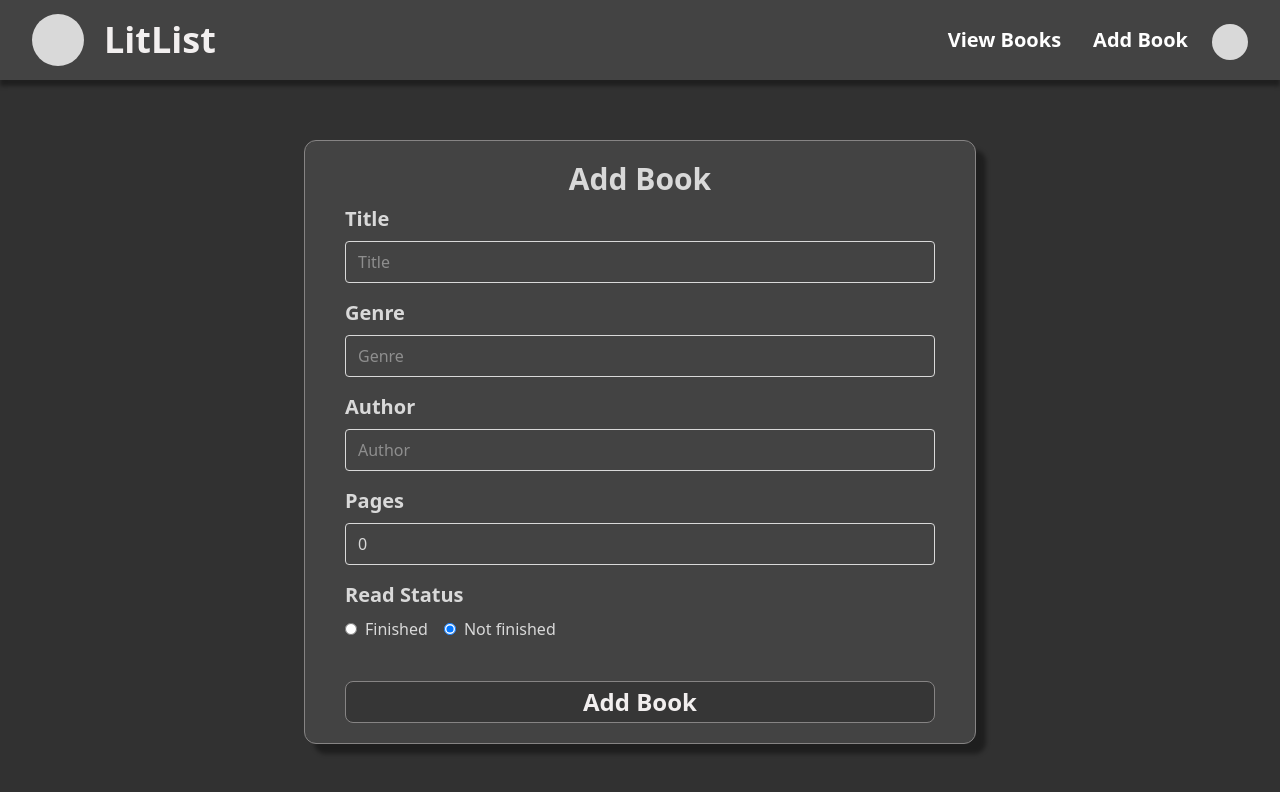
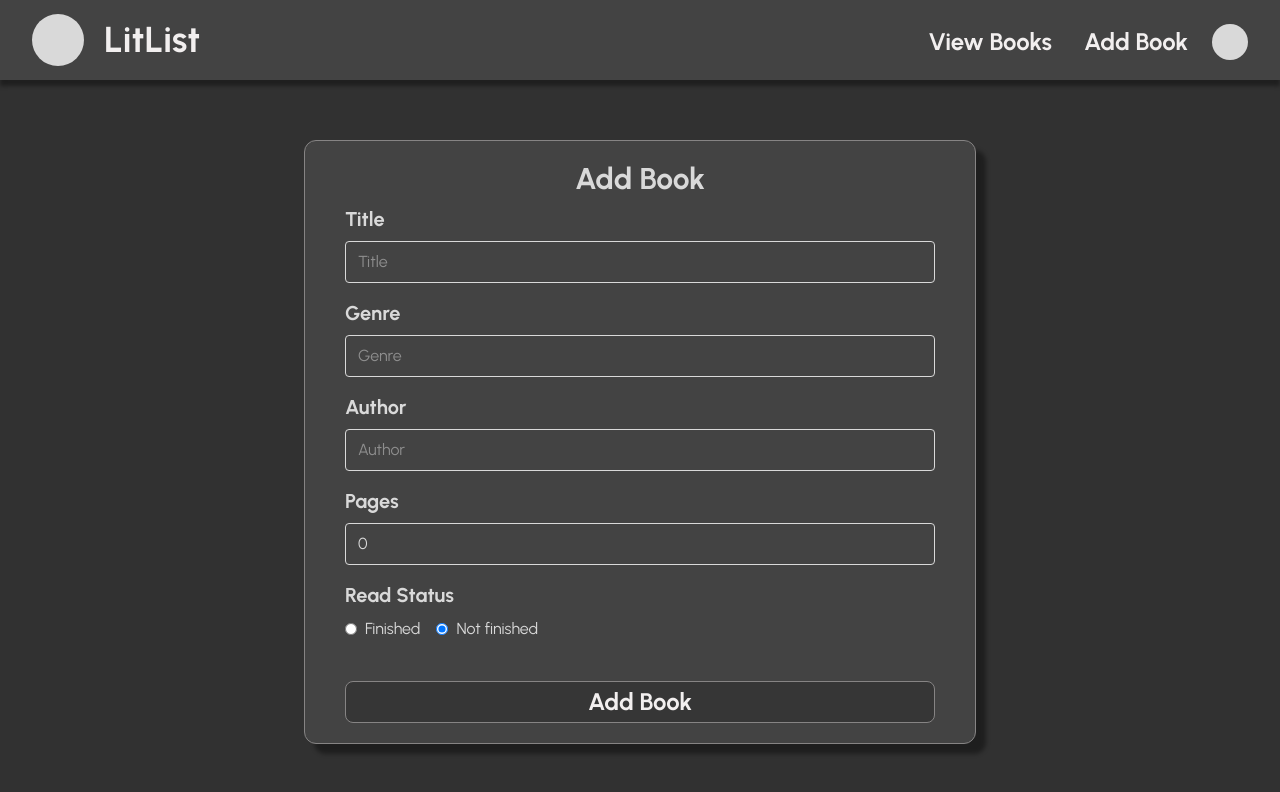
Before and after one commit to xbryan25/litlist, a Vue app in the folder frontend/: page /add-book in a window 1280 px wide. Shown: the top 792 px of the page. Built offline with nearby package versions, Linux system fonts and the light colour scheme; the HTML template or start-up script is replaced by a standard one.

Commit message:
feat(frontend): add Urbanist font

```diff
--- a/frontend/src/assets/main.css
+++ b/frontend/src/assets/main.css
@@ -1,4 +1,18 @@
+
 @import 'tailwindcss';
+
+@theme {
+  --font-primary: "Urbanist", "sans-serif";
+}
+
+@font-face {
+  font-family: 'Urbanist';
+  src: url('@/assets/fonts/Urbanist.ttf') format('truetype');
+
+  font-weight: 100 900;
+  font-style: normal;
+  font-display: swap;
+}
 
 body {
   background-color: #313131;
--- a/frontend/src/components/Form.vue
+++ b/frontend/src/components/Form.vue
@@ -93,51 +93,51 @@ onMounted(async () => {
       class="container m-auto max-w-2xl py-5 mt-15 bg-[#434343] rounded-xl border border-[#868484] shadow-[10px_10px_4px_rgba(0,0,0,0.375)]"
     >
       <form @submit.prevent="handleSubmit">
-        <h2 class="text-center text-3xl text-[#D9D9D9] font-bold">
+        <h2 class="font-primary text-center text-3xl text-[#D9D9D9] font-bold">
           {{ formType === 'add-book' ? 'Add Book' : 'Edit Book' }}
         </h2>
 
         <div class="mx-10 mt-2">
-          <label class="block text-[#D9D9D9] font-bold mb-2 text-xl"> Title </label>
+          <label class="font-primary block text-[#D9D9D9] font-bold mb-2 text-xl"> Title </label>
           <input
             v-model="form.title"
             type="text"
             id="title"
             name="title"
-            class="border rounded w-full py-2 px-3 mb-2 text-[#D9D9D9] hover:bg-[#2e2e2e]"
+            class="font-primary border rounded w-full py-2 px-3 mb-2 text-[#D9D9D9] hover:bg-[#2e2e2e]"
             placeholder="Title"
             required
           />
         </div>
 
         <div class="mx-10 mt-2">
-          <label class="block text-[#D9D9D9] font-bold mb-2 text-xl"> Genre </label>
+          <label class="font-primary block text-[#D9D9D9] font-bold mb-2 text-xl"> Genre </label>
           <input
             v-model="form.genre"
             type="text"
             id="genre"
             name="genre"
-            class="border rounded w-full py-2 px-3 mb-2 text-[#D9D9D9] hover:bg-[#2e2e2e]"
+            class="font-primary border rounded w-full py-2 px-3 mb-2 text-[#D9D9D9] hover:bg-[#2e2e2e]"
             placeholder="Genre"
             required
           />
         </div>
 
         <div class="mx-10 mt-2">
-          <label class="block text-[#D9D9D9] font-bold mb-2 text-xl"> Author </label>
+          <label class="font-primary block text-[#D9D9D9] font-bold mb-2 text-xl"> Author </label>
           <input
             v-model="form.author"
             type="text"
             id="author"
             name="author"
-            class="border rounded w-full py-2 px-3 mb-2 text-[#D9D9D9] hover:bg-[#2e2e2e]"
+            class="font-primary border rounded w-full py-2 px-3 mb-2 text-[#D9D9D9] hover:bg-[#2e2e2e]"
             placeholder="Author"
             required
           />
         </div>
 
         <div class="mx-10 mt-2">
-          <label class="block text-[#D9D9D9] font-bold mb-2 text-xl"> Pages </label>
+          <label class="font-primary block text-[#D9D9D9] font-bold mb-2 text-xl"> Pages </label>
           <input
             v-model="form.pages"
             type="number"
@@ -145,14 +145,16 @@ onMounted(async () => {
             max="9999999"
             id="number"
             name="number"
-            class="border rounded w-full py-2 px-3 mb-2 text-[#D9D9D9] [&::-webkit-inner-spin-button]:appearance-none [&::-webkit-outer-spin-button]:appearance-none hover:bg-[#2e2e2e]"
+            class="font-primary border rounded w-full py-2 px-3 mb-2 text-[#D9D9D9] [&::-webkit-inner-spin-button]:appearance-none [&::-webkit-outer-spin-button]:appearance-none hover:bg-[#2e2e2e]"
             placeholder="Number of pages"
             required
           />
         </div>
 
         <div class="mx-10 mt-2">
-          <label class="block text-[#D9D9D9] font-bold mb-2 text-xl"> Read Status </label>
+          <label class="font-primary block text-[#D9D9D9] font-bold mb-2 text-xl">
+            Read Status
+          </label>
 
           <div class="mb-2">
             <label class="inline-flex items-center mr-4 cursor-pointer">
@@ -164,7 +166,7 @@ onMounted(async () => {
                 class="w-3 h-3 mr-2 cursor-pointer"
                 required
               />
-              <span class="text-[#D9D9D9]">Finished</span>
+              <span class="font-primary text-[#D9D9D9]">Finished</span>
             </label>
 
             <label class="inline-flex items-center cursor-pointer">
@@ -176,14 +178,14 @@ onMounted(async () => {
                 class="w-3 h-3 mr-2 cursor-pointer"
                 required
               />
-              <span class="text-[#D9D9D9]">Not finished</span>
+              <span class="font-primary text-[#D9D9D9]">Not finished</span>
             </label>
           </div>
         </div>
 
         <div class="mx-10 mt-10">
           <button
-            class="container w-full cursor-pointer text-center py-1 rounded-lg text-2xl font-bold bg-[#363636] text-[#F2EFEF] border border-[#868484] hover:bg-[#2e2e2e]"
+            class="font-primary container w-full cursor-pointer text-center py-1 rounded-lg text-2xl font-bold bg-[#363636] text-[#F2EFEF] border border-[#868484] hover:bg-[#2e2e2e]"
             type="submit"
           >
             {{ formType === 'add-book' ? 'Add Book' : 'Edit Book' }}
--- a/frontend/src/components/NavBar.vue
+++ b/frontend/src/components/NavBar.vue
@@ -9,18 +9,20 @@ import { RouterLink } from 'vue-router'
         <div class="flex flex-1 items-center justify-center md:items-stretch md:justify-start">
           <RouterLink class="flex flex-shrink-0 items-center mr-4 cursor-pointer" to="/">
             <div class="w-13 h-13 rounded-full bg-[#D9D9D9] mr-3"></div>
-            <span class="hidden md:block text-[#F2EFEF] text-4xl font-bold ml-2">LitList</span>
+            <span class="font-primary font-bold hidden md:block text-[#F2EFEF] text-4xl ml-2"
+              >LitList</span
+            >
           </RouterLink>
           <div class="md:ml-auto mt-2">
             <div class="flex space-x-2">
               <RouterLink
                 to="/"
-                class="text-white hover:bg-[#2e2e2e] hover:text-white rounded-md px-3 py-1 font-bold text-xl"
+                class="font-primary text-[#F2EFEF] hover:bg-[#2e2e2e] hover:text-white rounded-md px-3 py-1 font-bold text-2xl"
                 >View Books</RouterLink
               >
               <RouterLink
                 to="/add-book"
-                class="text-white hover:bg-[#2e2e2e] hover:text-white rounded-md px-3 py-1 font-bold text-xl"
+                class="font-primary text-[#F2EFEF] hover:bg-[#2e2e2e] hover:text-white rounded-md px-3 py-1 font-bold text-2xl"
                 >Add Book</RouterLink
               >
               <div class="w-9 h-9 rounded-full bg-[#D9D9D9] mt-0.5 ml-1 cursor-pointer"></div>
--- a/frontend/src/components/SortAndSearch.vue
+++ b/frontend/src/components/SortAndSearch.vue
@@ -47,13 +47,15 @@ watch(searchInput, () => {
   <div class="flex max-h-10 h-10 my-5 gap-60">
     <div class="flex-1 grid grid-cols-[95px_1fr_1fr] gap-4 min-w-0">
       <div class="flex items-center justify-center min-w-0">
-        <p class="flex-1 text-xl font-bold text-[#F2EFEF] text-left min-w-0">Sort By</p>
+        <p class="font-primary flex-1 text-xl font-bold text-[#F2EFEF] text-left min-w-0">
+          Sort By
+        </p>
       </div>
 
       <select
         v-model="selectedSortType"
         @change="handleSortChange"
-        class="text-xl font-bold text-[#F2EFEF] bg-[#434343] border border-[#868484] rounded-sm min-w-0 cursor-pointer hover:bg-[#2e2e2e]"
+        class="font-primary text-xl font-bold text-[#F2EFEF] bg-[#434343] border border-[#868484] rounded-sm min-w-0 cursor-pointer hover:bg-[#2e2e2e]"
       >
         <option value="Title">Title</option>
         <option value="Genre">Genre</option>
@@ -65,7 +67,7 @@ watch(searchInput, () => {
       <select
         v-model="selectedSortBy"
         @change="handleSortChange"
-        class="text-xl font-bold text-[#F2EFEF] bg-[#434343] border border-[#868484] rounded-sm min-w-0 cursor-pointer hover:bg-[#2e2e2e]"
+        class="font-primary text-xl font-bold text-[#F2EFEF] bg-[#434343] border border-[#868484] rounded-sm min-w-0 cursor-pointer hover:bg-[#2e2e2e]"
       >
         <option value="Ascending">Ascending</option>
         <option value="Descending">Descending</option>
@@ -74,12 +76,14 @@ watch(searchInput, () => {
 
     <div class="flex-1 grid grid-cols-[95px_1fr_1fr] gap-4 min-w-0">
       <div class="flex items-center justify-center min-w-0">
-        <p class="flex-1 text-xl font-bold text-[#F2EFEF] text-left min-w-0">Search By</p>
+        <p class="font-primary flex-1 text-xl font-bold text-[#F2EFEF] text-left min-w-0">
+          Search By
+        </p>
       </div>
 
       <select
         v-model="selectedSearchType"
-        class="text-xl font-bold text-[#F2EFEF] bg-[#434343] border border-[#868484] rounded-sm min-w-0 cursor-pointer hover:bg-[#2e2e2e]"
+        class="font-primary text-xl font-bold text-[#F2EFEF] bg-[#434343] border border-[#868484] rounded-sm min-w-0 cursor-pointer hover:bg-[#2e2e2e]"
       >
         <option value="All">All</option>
         <option value="Title">Title</option>
@@ -94,7 +98,7 @@ watch(searchInput, () => {
         @change="handleSearchChange"
         type="search"
         placeholder="Search..."
-        class="text-xl font-bold text-[#F2EFEF] rounded border border-gray-300 min-w-0 pl-1.5 hover:bg-[#2e2e2e]"
+        class="font-primary text-xl font-bold text-[#F2EFEF] rounded border border-gray-300 min-w-0 pl-1.5 hover:bg-[#2e2e2e]"
       />
     </div>
   </div>
--- a/frontend/src/components/Table.vue
+++ b/frontend/src/components/Table.vue
@@ -64,15 +64,15 @@ watch(
 
 <template>
   <div
-    class="bg-[#434343] min-h-[70vh] rounded-xl border border-[#868484] shadow-[10px_10px_4px_rgba(0,0,0,0.375)]"
+    class="bg-[#434343] min-h-[70vh] rounded-xl border border-[#868484] shadow-[10px_10px_4px_rgba(0,0,0,0.375)] mb-10"
   >
     <div class="grid grid-cols-[1fr_1fr_1fr_1fr_1fr_100px] mt-1 mb-1">
-      <div class="text-center text-white px-3 py-1 font-bold text-xl">Title</div>
-      <div class="text-center text-white px-3 py-1 font-bold text-xl">Genre</div>
-      <div class="text-center text-white px-3 py-1 font-bold text-xl">Author</div>
-      <div class="text-center text-white px-3 py-1 font-bold text-xl">Pages</div>
-      <div class="text-center text-white px-3 py-1 font-bold text-xl">Read Status</div>
-      <div class="text-center text-white px-3 py-1 font-bold text-xl">Actions</div>
+      <div class="font-primary text-center text-white px-3 py-1 font-bold text-xl">Title</div>
+      <div class="font-primary text-center text-white px-3 py-1 font-bold text-xl">Genre</div>
+      <div class="font-primary text-center text-white px-3 py-1 font-bold text-xl">Author</div>
+      <div class="font-primary text-center text-white px-3 py-1 font-bold text-xl">Pages</div>
+      <div class="font-primary text-center text-white px-3 py-1 font-bold text-xl">Read Status</div>
+      <div class="font-primary text-center text-white px-3 py-1 font-bold text-xl">Actions</div>
     </div>
 
     <hr class="border-t border-[#868484]" />
--- a/frontend/src/components/TableRow.vue
+++ b/frontend/src/components/TableRow.vue
@@ -45,11 +45,19 @@ const deleteBook = async () => {
 
 <template>
   <div class="grid grid-cols-[1fr_1fr_1fr_1fr_1fr_100px] mt-1 mb-1">
-    <div class="text-center text-white px-3 py-1 text-xl">{{ book.title }}</div>
-    <div class="text-center text-white px-3 py-1 text-xl">{{ book.genre }}</div>
-    <div class="text-center text-white px-3 py-1 text-xl">{{ book.author }}</div>
-    <div class="text-center text-white px-3 py-1 text-xl">{{ book.pages }}</div>
-    <div class="text-center text-white px-3 py-1 text-xl">
+    <div class="font-primary font-medium text-center text-white px-3 py-1 text-xl">
+      {{ book.title }}
+    </div>
+    <div class="font-primary font-medium text-center text-white px-3 py-1 text-xl">
+      {{ book.genre }}
+    </div>
+    <div class="font-primary font-medium text-center text-white px-3 py-1 text-xl">
+      {{ book.author }}
+    </div>
+    <div class="font-primary font-medium text-center text-white px-3 py-1 text-xl">
+      {{ book.pages }}
+    </div>
+    <div class="font-primary font-medium text-center text-white px-3 py-1 text-xl">
       {{ book.read_status ? 'Finished' : 'Not finished' }}
     </div>
     <div class="flex gap-1 mx-2">
```
Also changed, not shown: frontend/src/assets/fonts/Urbanist-Italic.ttf (added), frontend/src/assets/fonts/Urbanist.ttf (added).
